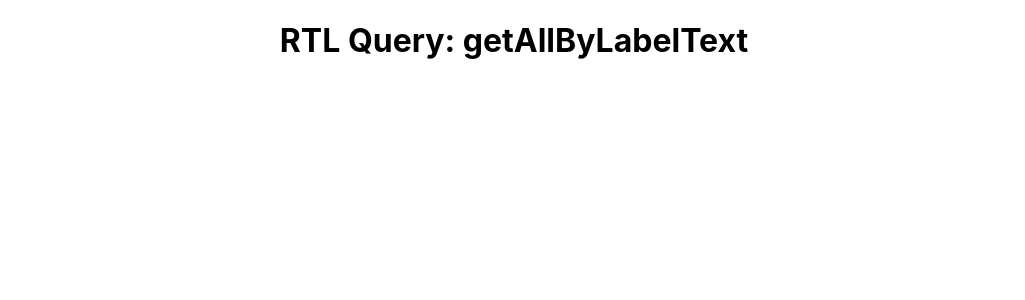
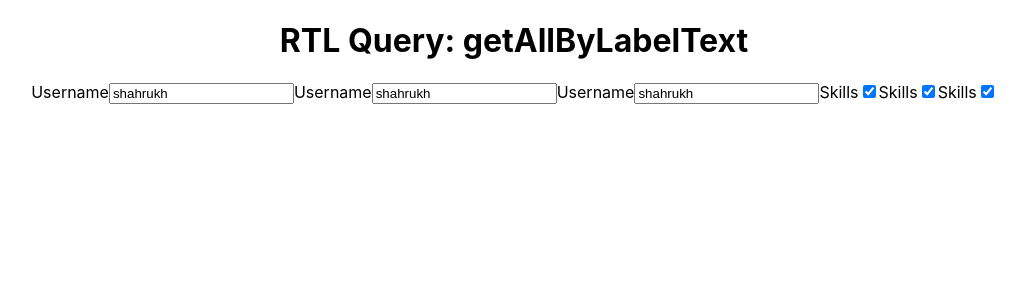
Before and after one commit to Shahrukh-elRed/react-testing-library-and-jest, a React (Create React App) app: page / in a window 1280 px wide. Shown: the top 300 px of the page, without its empty margins (126-1151 px from the left). Built offline with nearby package versions, Linux system fonts and the light colour scheme.

Commit message:
getAllByLabelText

```diff
--- a/src/App.js
+++ b/src/App.js
@@ -4,6 +4,19 @@
   return (
     <div className="App">
       <h1>RTL Query: getAllByLabelText</h1>
+      <label htmlFor="user-name1">Username</label>
+      <input type="text" id="user-name1" defaultValue="shahrukh" />
+      <label htmlFor="user-name2">Username</label>
+      <input type="text" id="user-name2" defaultValue="shahrukh" />
+      <label htmlFor="user-name3">Username</label>
+      <input type="text" id="user-name3" defaultValue="shahrukh" />
+
+      <label htmlFor="skill1">Skills</label>
+      <input type="checkbox" id="skill1" defaultChecked={true} />
+      <label htmlFor="skill2">Skills</label>
+      <input type="checkbox" id="skill2" defaultChecked={true} />
+      <label htmlFor="skill3">Skills</label>
+      <input type="checkbox" id="skill3" defaultChecked={true} />
     </div>
   );
 }
```
Also changed, not shown: 1 other file (tests, documents, lock files or other folders).
